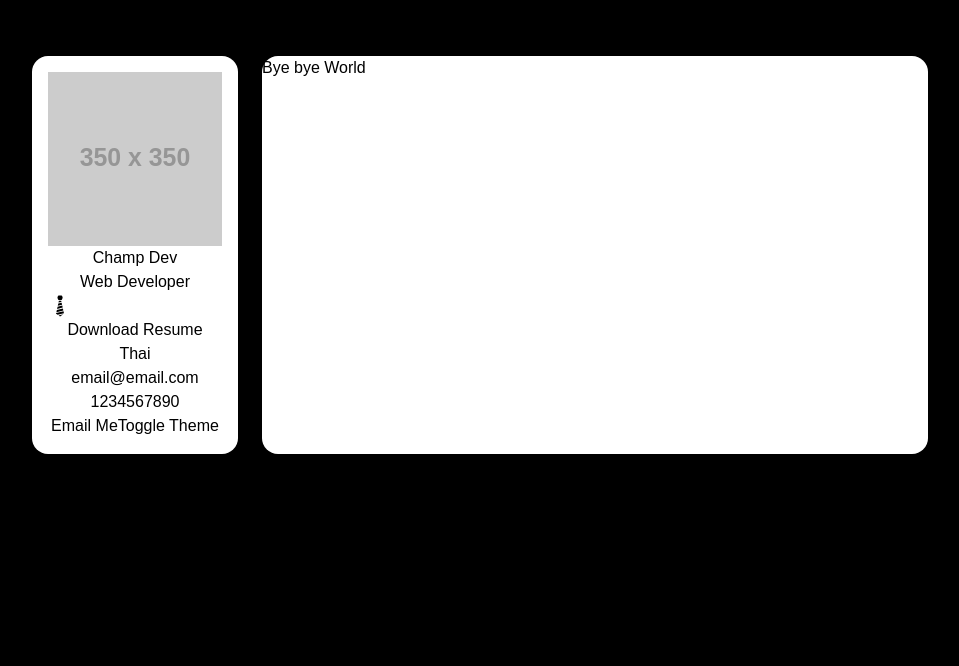
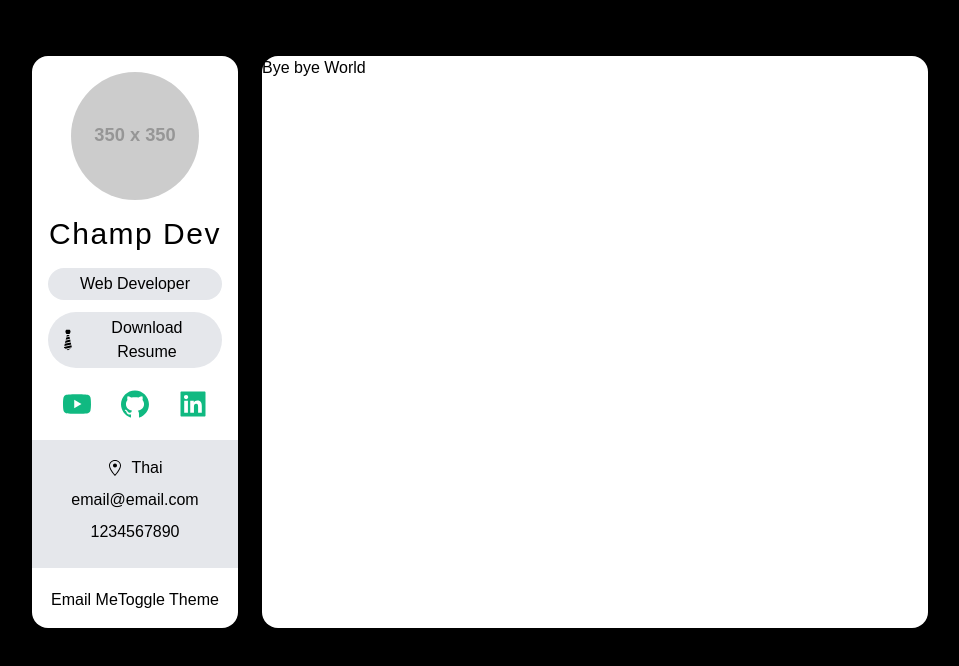
Before and after one commit to champseo2017/nextjs_2021_ex01, a Next.js app in the folder nextex012021/: page / in a window 1280 px wide. Shown: the top 666 px of the page, without its empty margins (160-1119 px from the left). Built offline with nearby package versions, Linux system fonts and the light colour scheme.

Commit message:
34:59
https://www.youtube.com/watch?v=atebfXxl9B4

```diff
--- a/nextex012021/components/Sidebar.tsx
+++ b/nextex012021/components/Sidebar.tsx
@@ -4,22 +4,45 @@ import { GiTie } from "react-icons/gi";
 const Sidebar = () => {
   return (
     <div>
-      <img src="https://via.placeholder.com/350" alt="user avatar" />
-      <h3>
+      <img
+        src="https://via.placeholder.com/350"
+        alt="user avatar"
+        className="w-32 h-32 mx-auto rounded-full"
+      />
+      <h3 className="my-4 text-3xl font-medium tracking-wider">
         <span>Champ</span> Dev
       </h3>
-      <p>Web Developer</p>
-      <p>
+      <p className="px-2 py-1 my-3 bg-gray-200 rounded-full">Web Developer</p>
+      <a
+        className="flex items-center justify-center px-2 py-1 my-3 bg-gray-200 rounded-full"
+        href=""
+        download="name"
+      >
         <GiTie className="w-6 h-6" /> Download Resume
-      </p>
+      </a>
       {/* social icon */}
+      <div className="flex justify-around w-9/12 mx-auto my-5 text-green-500 md:w-full">
+        <a href="">
+          <AiFillYoutube className="w-8 h-8 cursor-pointer" />
+        </a>
+        <a href="">
+          <AiFillGithub className="w-8 h-8 cursor-pointer" />
+        </a>
+        <a href="">
+          <AiFillLinkedin className="w-8 h-8 cursor-pointer" />
+        </a>
+      </div>
       {/* address */}
-      <div>
-        <div>
+      <div
+        className="py-4 my-5 bg-gray-200"
+        style={{ marginLeft: "-1rem", marginRight: "-1rem" }}
+      >
+        <div className="flex items-center justify-center space-x-2">
+          <GoLocation />
           <span>Thai</span>
         </div>
-        <p>email@email.com</p>
-        <p>1234567890</p>
+        <p className="my-2">email@email.com</p>
+        <p className="my-2">1234567890</p>
       </div>
       {/* Email Button */}
       <button>Email Me</button>
--- a/nextex012021/next.config.js
+++ b/nextex012021/next.config.js
@@ -1,6 +1,3 @@
 module.exports = {
   reactStrictMode: true,
-  images: {
-    formats: ["image/avif", "image/webp"],
-  },
 };
```
